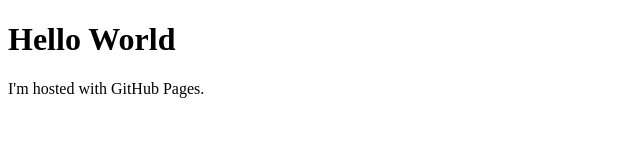
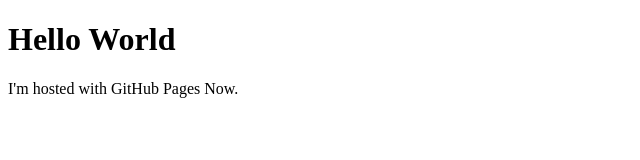
Before and after one commit to marahman3001/raheman.github.io, a plain HTML site: page Index.html in a window 1280 px wide. Shown: the full height of the page, 0-640 px from the left. Drawn offline with Linux system fonts and the light colour scheme.

Commit message:
Update Index.html

```diff
--- a/Index.html
+++ b/Index.html
@@ -2,6 +2,6 @@
 <html>
 <body>
 <h1>Hello World</h1>
-<p>I'm hosted with GitHub Pages.</p>
+<p>I'm hosted with GitHub Pages Now.</p>
 </body>
 </html>
```
